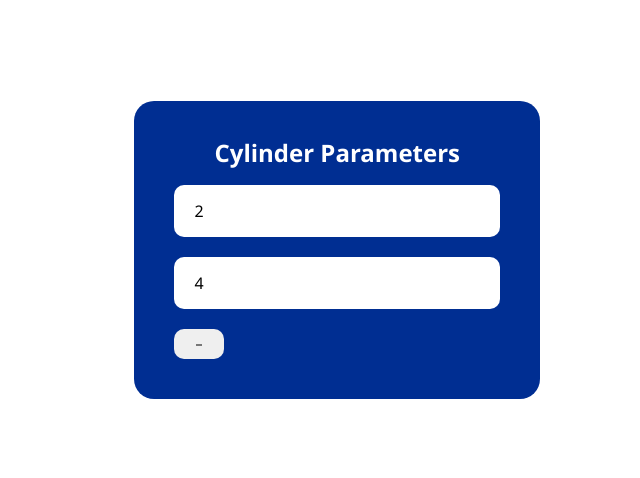
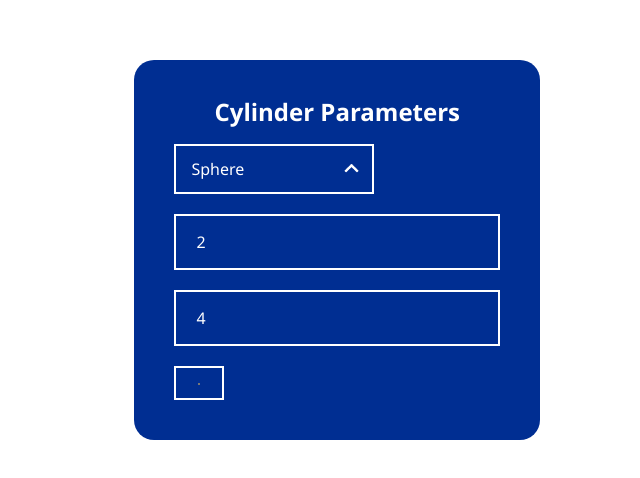
Before and after one commit to AramGevorgyan09/math-project, a Vue app: page / in a window 1280 px wide. Shown: the part 150-628 px from the top of the page, without its empty margins (640-1280 px from the left). Built offline with nearby package versions, Linux system fonts and the light colour scheme.

Commit message:
adding some features

```diff
--- a/src/App.vue
+++ b/src/App.vue
@@ -1,22 +1,34 @@
 <script setup lang="ts">
-import { ref } from 'vue'
+import { ref, reactive } from 'vue'
 import TresScene from '@/components/TresScene.vue'
+import CustomSelect from './components/CustomSelect.vue'
+import { meshes } from './types/models'
 
-const cylinderRadius = ref(2)
-const cylinderHeight = ref(4)
-const cylinderColor = ref('#182d8e')
+const allMeshes = reactive<meshes[]>([meshes.Sphere, meshes.Cylinder, meshes.Cone])
+
+const mesh = ref<meshes>(meshes.Sphere)
+const radius = ref(2)
+const height = ref(4)
+const color = ref('#182d8e')
+
+const selectMesh = (index: number) => {
+  if (allMeshes[index]) {
+    mesh.value = allMeshes[index]
+  }
+}
 </script>
 
 <template>
   <main>
-    <TresScene :cylinderRadius="cylinderRadius" :cylinderHeight="cylinderHeight" :cylinderColor="cylinderColor" />
+    <TresScene :mesh-type="mesh" :radius="radius" :height="height" :color="color" />
 
     <div class="cylinder-parameters">
       <h2>Cylinder Parameters</h2>
 
-      <input type="number" placeholder="Cylinder Radius" v-model="cylinderRadius">
-      <input type="number" placeholder="Cylinder Height" v-model="cylinderHeight">
-      <input type="color" placeholder="Cylinder Color" v-model="cylinderColor">
+      <CustomSelect :options="allMeshes" :current-option-index="0" :select-option="selectMesh" :width="200" />
+      <input type="number" placeholder="Radius" v-model="radius" v-if="radius">
+      <input type="number" placeholder="Height" v-model="height">
+      <input type="color" placeholder="Color" v-model="color">
     </div>
   </main>
 </template>
--- a/src/assets/main.css
+++ b/src/assets/main.css
@@ -1,15 +1,37 @@
+:root {
+  --main-color: #002e92;
+}
+
 * {
   margin: 0;
   padding: 0;
   font-family: 'Segoe UI', Tahoma, Geneva, Verdana, sans-serif;
   line-height: 100%;
+  transition: 0.3s;
   box-sizing: border-box;
 }
 
 input {
-  border: none;
-  border-radius: 10px;
+  background-color: var(--main-color);
+  color: #fff;
+  border: 2px solid #fff;
   outline: none;
   padding: 15px 20px;
   font-size: 16px;
 }
+
+input:focus {
+  background-color: var(--main-color);
+  color: #fff;
+}
+
+input::-webkit-outer-spin-button,
+input::-webkit-inner-spin-button {
+  -webkit-appearance: none;
+  margin: 0;
+}
+
+input[type=number] {
+  appearance: textfield;
+  -moz-appearance: textfield;
+}
--- /dev/null
+++ b/src/components/CustomSelect.vue
@@ -0,0 +1,83 @@
+<script setup lang="ts">
+import { ref } from 'vue'
+
+const props = defineProps<{
+  options: Array<string | number>
+  currentOptionIndex: number
+  selectOption: (index: number) => void
+  width: number
+}>()
+
+const width = ref<string>(`${props.width}px`)
+const height = ref<string>(`calc(${100 * props.options.length}% - ${2 * props.options.length}px`)
+</script>
+
+<template>
+  <div class="custom-select pointer">
+    <aside class="current-option bold">
+      {{ options[currentOptionIndex] == -1 ? 'All' : options[currentOptionIndex] }}
+      <!-- <Icon name="mdi:chevron-up" size="20px" style="color: #000;" class="arrow" /> -->
+      <img src="@/assets/images/arrow-up.png" alt="Arrow Up" class="arrow">
+    </aside>
+
+    <div class="options">
+      <aside
+        v-for="(option, index) in options"
+        :key="index"
+        @click="selectOption(index)"
+        :class="index == currentOptionIndex ? 'bold' : ''"
+      >
+        {{ option == -1 ? 'All' : option }}
+      </aside>
+    </div>
+  </div>
+</template>
+
+<style scoped>
+.custom-select {
+  position: relative;
+  width: v-bind(width);
+  cursor: pointer;
+}
+
+.current-option,
+.options aside {
+  width: v-bind(width);
+  background-color: var(--main-color);
+  color: #fff;
+  padding: 15px;
+  border: solid #fff;
+  border-width: 0 2px 2px 2px;
+}
+
+.current-option {
+  border-top-width: 2px;
+}
+
+.current-option .arrow {
+  width: 15px;
+  position: absolute;
+  right: 15px;
+}
+
+.custom-select:hover .current-option .arrow {
+  transform: rotate(-180deg);
+}
+
+.options {
+  position: absolute;
+  height: 0%;
+  overflow: hidden;
+  transition: 0.4s;
+  z-index: 10;
+}
+
+.custom-select:hover .options {
+  height: v-bind(height);
+}
+
+.options aside:hover {
+  background-color: #fff;
+  color: var(--main-color);
+}
+</style>
--- a/src/components/TresScene.vue
+++ b/src/components/TresScene.vue
@@ -1,32 +1,32 @@
 <script setup lang="ts">
 import { TresCanvas } from '@tresjs/core'
 import { OrbitControls } from '@tresjs/cientos'
+import { meshes } from '@/types/models'
 
 defineProps<{
-  cylinderRadius: number
-  cylinderHeight: number
-  cylinderColor: string
+  meshType: meshes
+  radius: number
+  height: number
+  color: string
 }>()
 </script>
 
 <template>
-   <TresCanvas clear-color="#82dbc5" window-size>
+   <TresCanvas clear-color="#617aea" window-size>
     <TresPerspectiveCamera :position="[0, 0, 40]" :look-at="[0, 0, 0]" />
 
     <TresAmbientLight :intensity="0.5" />
-    <TresDirectionalLight :position="[20, 20, 20]" />
+    <TresDirectionalLight :position="[10, 10, 10]" />
 
-    <OrbitControls :minDistance="5" :maxDistance="20" :enable-pan="false" :zoom-speed="0.4" />
+    <OrbitControls :minDistance="5" :maxDistance="20" :zoom-speed="0.5" />
 
     <TresMesh>
-      <TresSphereGeometry />
-      <TresMeshStandardMaterial color="#ff6b35" />
+      <TresSphereGeometry :args="[radius]" v-if="meshType == meshes.Sphere" />
+      <TresCylinderGeometry v-else-if="meshType == meshes.Cylinder" :args="[radius, radius, height, 100]" />
+      <TresConeGeometry v-else />
+
+      <TresMeshStandardMaterial :color="color" />
     </TresMesh>
-
-    <!-- <TresMesh>
-      <TresCylinderGeometry :args="[cylinderRadius, cylinderRadius, cylinderHeight, 100]" />
-      <TresMeshBasicMaterial :color="cylinderColor" />
-    </TresMesh> -->
   </TresCanvas>
 </template>
 
--- /dev/null
+++ b/src/types/models.ts
@@ -0,0 +1,5 @@
+export enum meshes {
+  Sphere = 'Sphere',
+  Cylinder = 'Cylinder',
+  Cone = 'Cone'
+}
```
Also changed, not shown: src/assets/images/arrow-up.png (added).
